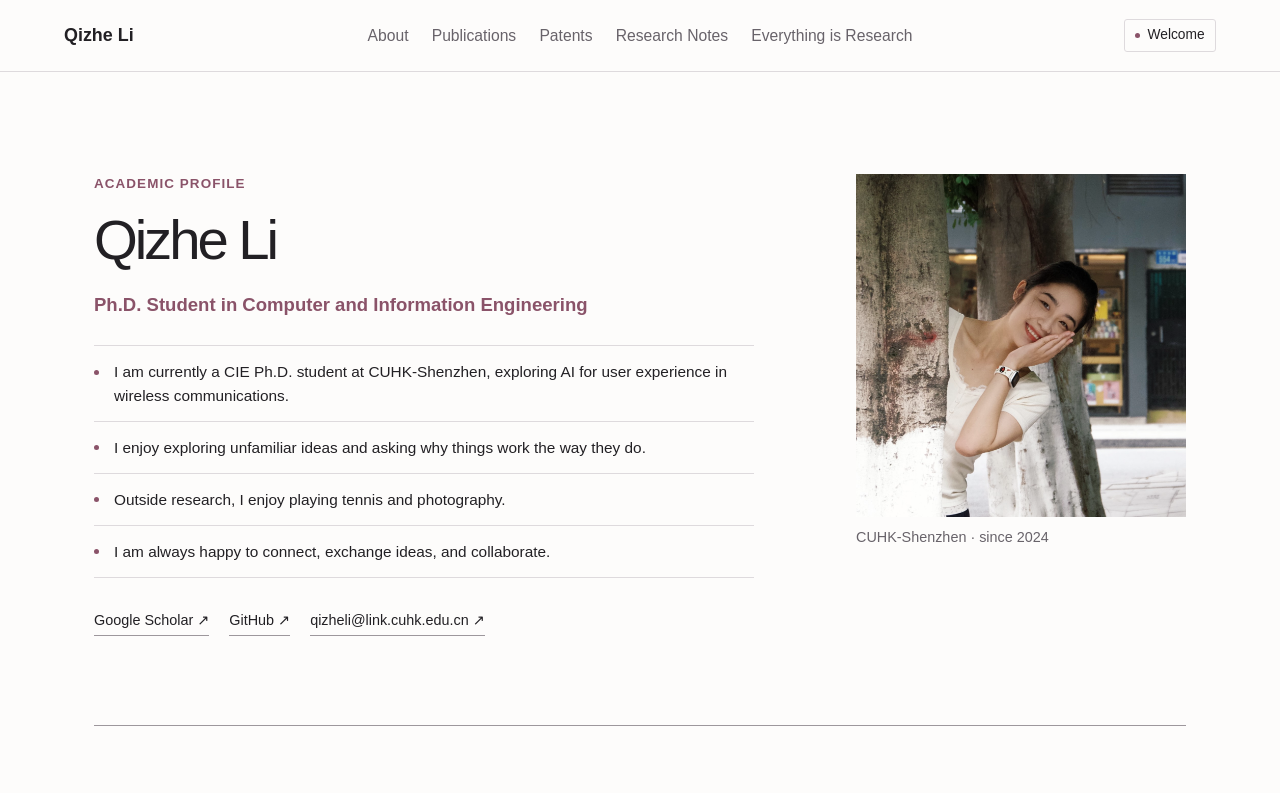
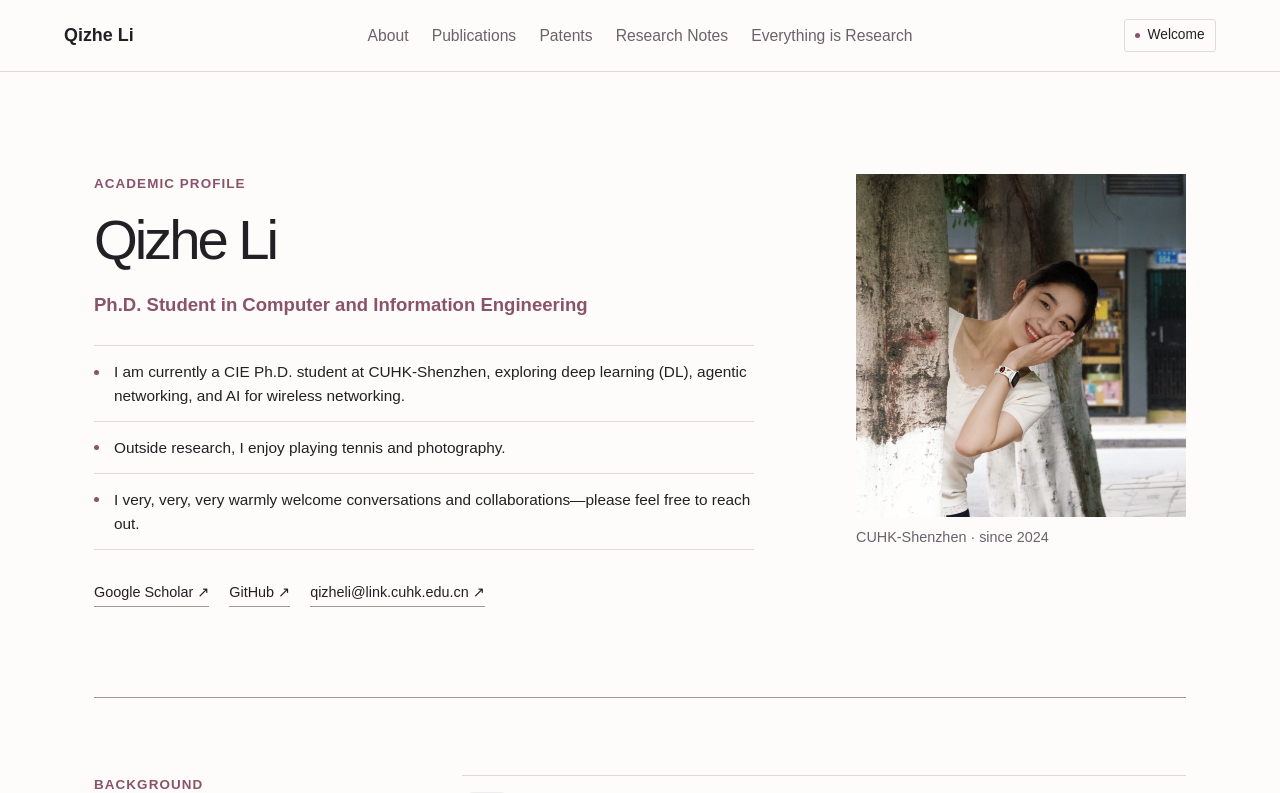
Before and after one commit to LQZZZZZZ/LQZZZZZZ.github.io, a Next.js app: page / in a window 1280 px wide. Shown: the top 793 px of the page. Built offline with nearby package versions, Linux system fonts and the light colour scheme; no server answers.

Commit message:
Refine research focus and collaboration invitation

```diff
--- a/app/page.tsx
+++ b/app/page.tsx
@@ -23,15 +23,13 @@ export default function Home() {
             <ul className="profile-intro">
               <li>
                 I am currently a CIE Ph.D. student at CUHK-Shenzhen, exploring
-                AI for user experience in wireless communications.
-              </li>
-              <li>
-                I enjoy exploring unfamiliar ideas and asking why things work
-                the way they do.
+                deep learning (DL), agentic networking, and AI for wireless
+                networking.
               </li>
               <li>Outside research, I enjoy playing tennis and photography.</li>
               <li>
-                I am always happy to connect, exchange ideas, and collaborate.
+                I very, very, very warmly welcome conversations and
+                collaborations—please feel free to reach out.
               </li>
             </ul>
             <div className="profile-links">
```
Also changed, not shown: 1 other file (tests, documents, lock files or other folders).
